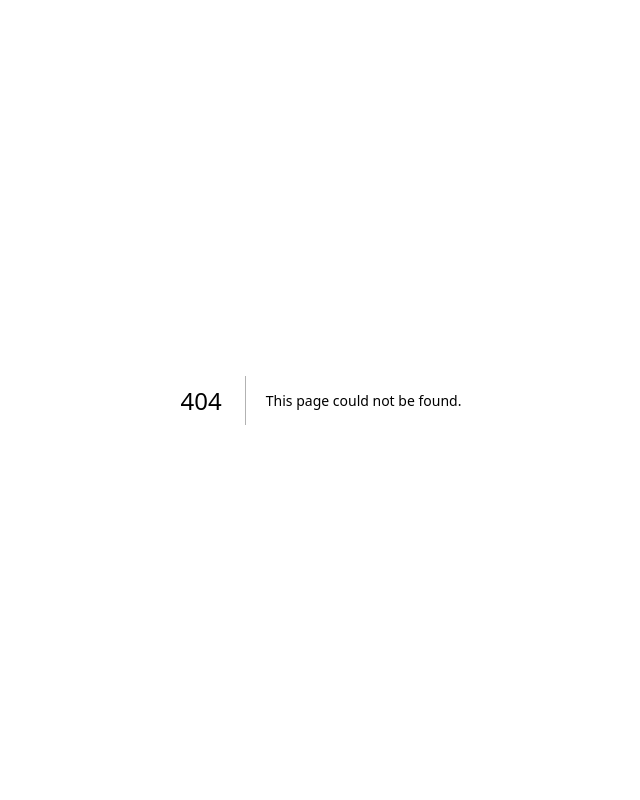
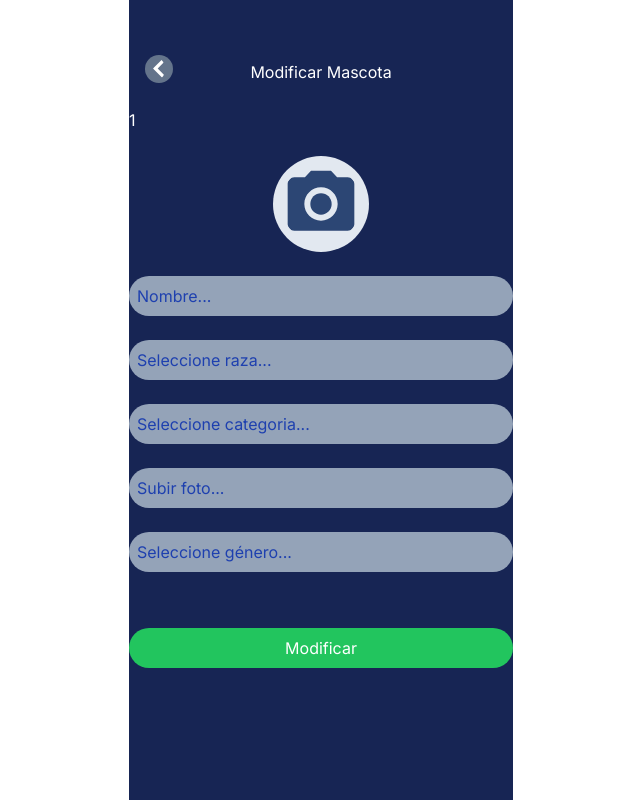
Before and after one commit to SantiagoMotato/Mascotas, a Next.js app in the folder pets/: page /update_mascota/1 in a window 1280 px wide. Before the commit this address had no page. Shown: the whole page, without its empty margins (319-959 px from the left). Built offline with nearby package versions, Linux system fonts and the light colour scheme; no server answers; the database is empty.

Commit message:
Botton de editar funcionando. Falta por configurar la carga de la imagen en la base de datos

```diff
--- a/pets/src/app/mascotas/page.jsx
+++ b/pets/src/app/mascotas/page.jsx
@@ -8,7 +8,7 @@ async function loadPets(){
   return data;
 }
 
-function page({params}) {
+function MascotasPage({params}) {
 
   const router = useRouter();
   const [pets, setPets] = useState([]);
@@ -51,8 +51,8 @@ function page({params}) {
                           alert('Look!')
                         }}/>
                         <img src="btn-edit.svg" alt="" onClick={()=>{
-                          alert('Edit')
-                          console.log(pet.id)
+                          alert(pet.id)
+                          router.push(`/update_mascota/${pet.id}`)
                         }}/>
                         <img src="btn-delete.svg" alt="" onClick={async()=>{
                            const res = await fetch(`http://localhost:3000/api/pets/${pet.id}`, {
@@ -74,4 +74,4 @@ function page({params}) {
   )
 }
 
-export default page
+export default MascotasPage
--- /dev/null
+++ b/pets/src/app/update_mascota/[id]/page.jsx
@@ -0,0 +1,83 @@
+"use client"
+
+import { useRouter } from "next/navigation";
+import { useEffect, useState } from "react";
+
+function updateMascota({params}) {
+
+  const router = useRouter()
+  const [nombre, setNombre] = useState("");
+  const [race_id, setRaza] = useState("");
+  const [category_id, setCategoria] = useState("");
+  const [photo, setFoto] = useState("");
+  const [gender_id, setGenero] = useState("");
+
+  useEffect(()=>{
+    if(params.id){
+        fetch(`http://localhost:3000/api/pets/${params.id}`)
+        .then((res) => res.json())
+        .then((data) => {
+          setNombre(data.nombre);
+          setRaza(data.race);
+          setCategoria(data.category);
+          setFoto(data.photo);
+          setGenero(data.gender);
+        })
+    }
+  },  [params.id]);
+
+  const onSubmit = async(e) => {
+      e.preventDefault();
+
+    //   const nombre = e.target.elements.nombre.value;
+    //   const raza = parseInt(e.target.elements.raza.value);  // Convertir a entero
+    //   const categoria = parseInt(e.target.elements.categoria.value);  // Convertir a entero
+    //   const foto = e.target.elements.foto.value;
+    //   const genero = parseInt(e.target.elements.genero.value);  // Convertir a entero
+
+      console.log("Datos a enviar:", {nombre, race_id, category_id, photo, gender_id});
+
+      const res = await fetch(`http://localhost:3000/api/pets/${params.id}`, {
+        method: 'PUT',
+        body: JSON.stringify({ nombre, race_id, category_id, photo, gender_id }),
+        headers: {
+          'Content-Type': 'application/json'
+        }
+      });
+
+      const data = await res.json();
+      console.log("Respuesta de la API:", data);
+      router.push('/mascotas')
+  }
+
+  return (
+    <>
+      <main className="flex justify-center">
+        <section className="h-screen w-96 bg-cover bg-center bg-blue-950 text-white">
+          <img src="/btn-back.svg" className="relative top-[calc(55px)] left-4 bg-slate-500 hover:bg-slate-300 transition-all py-1 px-2 rounded-full" onClick={()=>{
+            router.push('/mascotas')
+          }}/>
+          <form action="" className="flex flex-col gap-6" onSubmit={onSubmit}>
+            <h1 className="text-center mt-8">Modificar Mascota</h1>
+            <p>{params.id}</p>
+            <img src="/icon-camera.svg" alt="" className="bg-slate-200 p-2 w-24 h-24 mx-auto rounded-full"/>
+
+            <input name="nombre" id="nombre" type="text" className="p-2 bg-slate-400 text-white placeholder-blue-800 outline-none rounded-3xl" placeholder="Nombre..." onChange={(e)=> setNombre(e.target.value)} value={nombre}/>
+
+            <input name="raza" id="raza" type="number" className="p-2 bg-slate-400 text-white placeholder-blue-800 outline-none rounded-3xl" placeholder="Seleccione raza..." onChange={(e) => setRaza(parseInt(e.target.value))} value={race_id}/>
+
+            <input name="categoria" id="categoria" type="number" className="p-2 bg-slate-400 text-white placeholder-blue-800 outline-none rounded-3xl" placeholder="Seleccione categoria..." onChange={(e)=> setCategoria(parseInt(e.target.value))} value={category_id}/>
+
+            <input name="foto" id="foto" type="text" className="p-2 bg-slate-400 text-white placeholder-blue-800 outline-none rounded-3xl" placeholder="Subir foto..." onChange={(e)=> setFoto(e.target.value)} value={photo}/>
+
+            <input name="genero" id="genero" type="number" className="p-2 bg-slate-400 text-white placeholder-blue-800 outline-none rounded-3xl" placeholder="Seleccione género..." onChange={(e)=> setGenero(parseInt(e.target.value))} value={gender_id}/>
+
+            <button className="bg-green-500 hover:bg-green-600 transition-all w-full p-2 rounded-3xl mt-8">Modificar</button>
+          </form>
+        </section>
+      </main>
+    </>
+  )
+}
+
+export default updateMascota;
```
